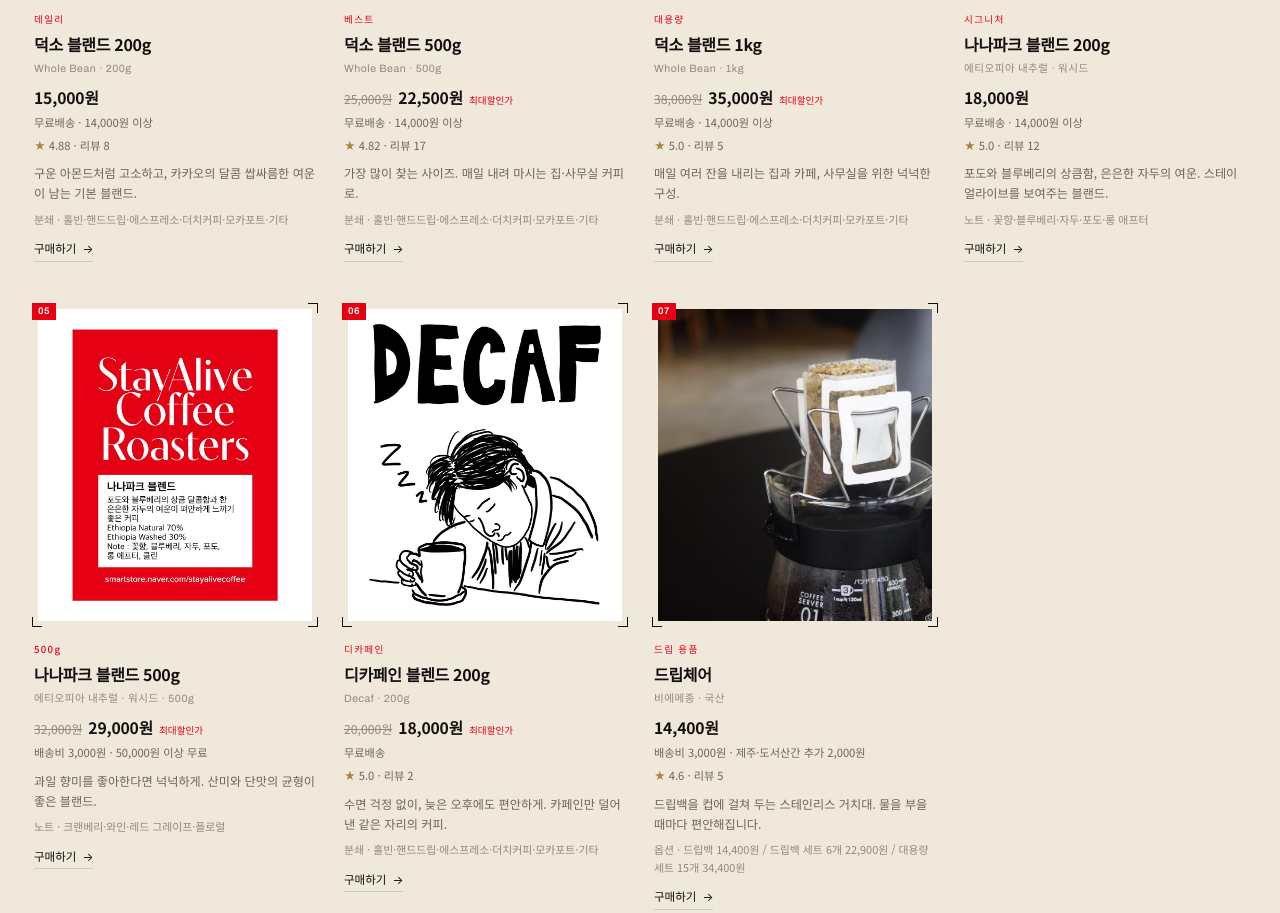
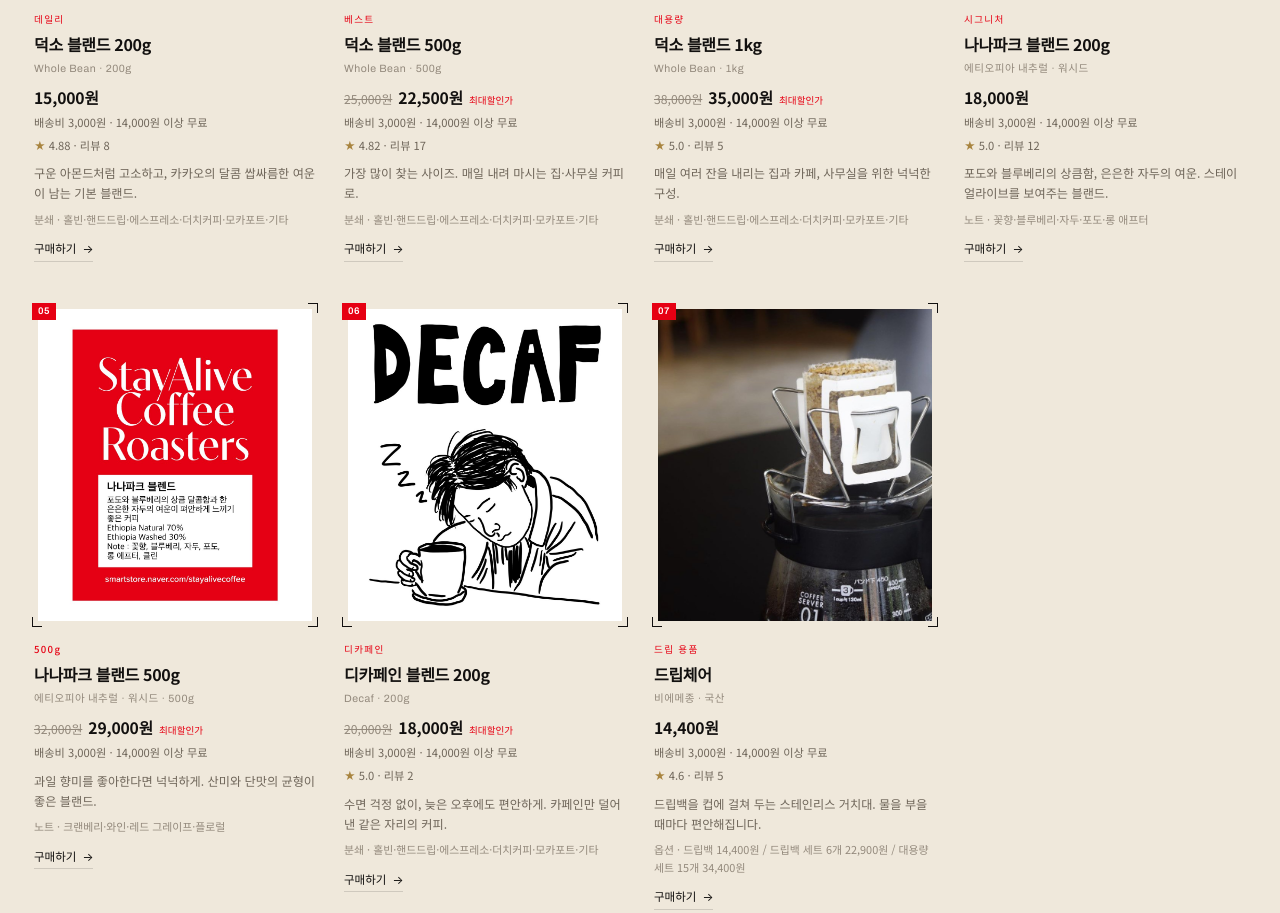
Before and after one commit to akrsoalsgh-ship-it/stayalivecoffee, a plain HTML site: page index.html in a window 1280 px wide. Shown: the part 2888-3801 px from the top of the page. Drawn offline with nearby package versions, Linux system fonts and the light colour scheme; a web font is replaced by a local one.

Commit message:
상품 배송비 표기를 스마트스토어 기준(3,000원 / 14,000원 이상 무료)으로 통일, 기준일 갱신

```diff
--- a/index.html
+++ b/index.html
@@ -489,7 +489,7 @@ body.nav-open .burger span:nth-child(3){transform:translateY(-6.5px) rotate(-45d
             <h3>덕소 블랜드 200g</h3>
             <p class="spec">Whole Bean · 200g</p>
             <p class="price"><strong>15,000원</strong></p>
-            <p class="ship">무료배송 · 14,000원 이상</p>
+            <p class="ship">배송비 3,000원 · 14,000원 이상 무료</p>
             <p class="rate"><span class="star">★</span>4.88 · 리뷰 8</p>
             <p class="note">구운 아몬드처럼 고소하고, 카카오의 달콤 쌉싸름한 여운이 남는 기본 블랜드.</p>
             <p class="opts">분쇄 · 홀빈·핸드드립·에스프레소·더치커피·모카포트·기타</p>
@@ -508,7 +508,7 @@ body.nav-open .burger span:nth-child(3){transform:translateY(-6.5px) rotate(-45d
             <h3>덕소 블랜드 500g</h3>
             <p class="spec">Whole Bean · 500g</p>
             <p class="price"><span class="was">25,000원</span><strong>22,500원</strong><span class="disc">최대할인가</span></p>
-            <p class="ship">무료배송 · 14,000원 이상</p>
+            <p class="ship">배송비 3,000원 · 14,000원 이상 무료</p>
             <p class="rate"><span class="star">★</span>4.82 · 리뷰 17</p>
             <p class="note">가장 많이 찾는 사이즈. 매일 내려 마시는 집·사무실 커피로.</p>
             <p class="opts">분쇄 · 홀빈·핸드드립·에스프레소·더치커피·모카포트·기타</p>
@@ -527,7 +527,7 @@ body.nav-open .burger span:nth-child(3){transform:translateY(-6.5px) rotate(-45d
             <h3>덕소 블랜드 1kg</h3>
             <p class="spec">Whole Bean · 1kg</p>
             <p class="price"><span class="was">38,000원</span><strong>35,000원</strong><span class="disc">최대할인가</span></p>
-            <p class="ship">무료배송 · 14,000원 이상</p>
+            <p class="ship">배송비 3,000원 · 14,000원 이상 무료</p>
             <p class="rate"><span class="star">★</span>5.0 · 리뷰 5</p>
             <p class="note">매일 여러 잔을 내리는 집과 카페, 사무실을 위한 넉넉한 구성.</p>
             <p class="opts">분쇄 · 홀빈·핸드드립·에스프레소·더치커피·모카포트·기타</p>
@@ -546,7 +546,7 @@ body.nav-open .burger span:nth-child(3){transform:translateY(-6.5px) rotate(-45d
             <h3>나나파크 블랜드 200g</h3>
             <p class="spec">에티오피아 내추럴 · 워시드</p>
             <p class="price"><strong>18,000원</strong></p>
-            <p class="ship">무료배송 · 14,000원 이상</p>
+            <p class="ship">배송비 3,000원 · 14,000원 이상 무료</p>
             <p class="rate"><span class="star">★</span>5.0 · 리뷰 12</p>
             <p class="note">포도와 블루베리의 상큼함, 은은한 자두의 여운. 스테이 얼라이브를 보여주는 블랜드.</p>
             <p class="opts">노트 · 꽃향·블루베리·자두·포도·롱 애프터</p>
@@ -565,7 +565,7 @@ body.nav-open .burger span:nth-child(3){transform:translateY(-6.5px) rotate(-45d
             <h3>나나파크 블랜드 500g</h3>
             <p class="spec">에티오피아 내추럴 · 워시드 · 500g</p>
             <p class="price"><span class="was">32,000원</span><strong>29,000원</strong><span class="disc">최대할인가</span></p>
-            <p class="ship">배송비 3,000원 · 50,000원 이상 무료</p>
+            <p class="ship">배송비 3,000원 · 14,000원 이상 무료</p>
             <p class="note">과일 향미를 좋아한다면 넉넉하게. 산미와 단맛의 균형이 좋은 블랜드.</p>
             <p class="opts">노트 · 크랜베리·와인·레드 그레이프·플로럴</p>
             <a class="buy" href="https://smartstore.naver.com/stayalivecoffee/products/12081728904" target="_blank" rel="noopener">구매하기 <span aria-hidden="true">→</span></a>
@@ -583,7 +583,7 @@ body.nav-open .burger span:nth-child(3){transform:translateY(-6.5px) rotate(-45d
             <h3>디카페인 블렌드 200g</h3>
             <p class="spec">Decaf · 200g</p>
             <p class="price"><span class="was">20,000원</span><strong>18,000원</strong><span class="disc">최대할인가</span></p>
-            <p class="ship">무료배송</p>
+            <p class="ship">배송비 3,000원 · 14,000원 이상 무료</p>
             <p class="rate"><span class="star">★</span>5.0 · 리뷰 2</p>
             <p class="note">수면 걱정 없이, 늦은 오후에도 편안하게. 카페인만 덜어낸 같은 자리의 커피.</p>
             <p class="opts">분쇄 · 홀빈·핸드드립·에스프레소·더치커피·모카포트·기타</p>
@@ -602,7 +602,7 @@ body.nav-open .burger span:nth-child(3){transform:translateY(-6.5px) rotate(-45d
             <h3>드립체어</h3>
             <p class="spec">비에메종 · 국산</p>
             <p class="price"><strong>14,400원</strong></p>
-            <p class="ship">배송비 3,000원 · 제주·도서산간 추가 2,000원</p>
+            <p class="ship">배송비 3,000원 · 14,000원 이상 무료</p>
             <p class="rate"><span class="star">★</span>4.6 · 리뷰 5</p>
             <p class="note">드립백을 컵에 걸쳐 두는 스테인리스 거치대. 물을 부을 때마다 편안해집니다.</p>
             <p class="opts">옵션 · 드립백 14,400원 / 드립백 세트 6개 22,900원 / 대용량 세트 15개 34,400원</p>
@@ -613,7 +613,7 @@ body.nav-open .burger span:nth-child(3){transform:translateY(-6.5px) rotate(-45d
       </div>
 
       <p class="store-note">
-        가격과 배송비는 2026년 11월 23일 네이버 스마트스토어 기준입니다. ‘최대할인가’는 네이버플러스 멤버십·쿠폰을 적용했을 때 표시되는 금액이며, 실제 결제 금액과 재고는 <a href="https://smartstore.naver.com/stayalivecoffee" target="_blank" rel="noopener">스토어</a>에서 확인해 주세요.
+        가격과 배송비는 2026년 11월 28일 네이버 스마트스토어 기준입니다. ‘최대할인가’는 네이버플러스 멤버십·쿠폰을 적용했을 때 표시되는 금액이며, 실제 결제 금액과 재고는 <a href="https://smartstore.naver.com/stayalivecoffee" target="_blank" rel="noopener">스토어</a>에서 확인해 주세요.
       </p>
     </div>
   </section>
```
